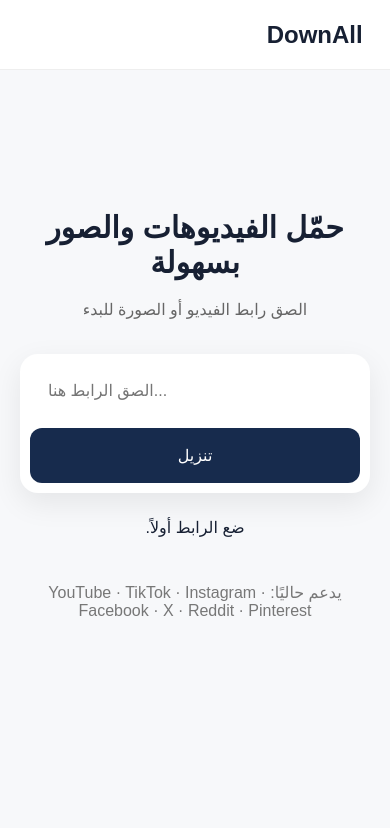
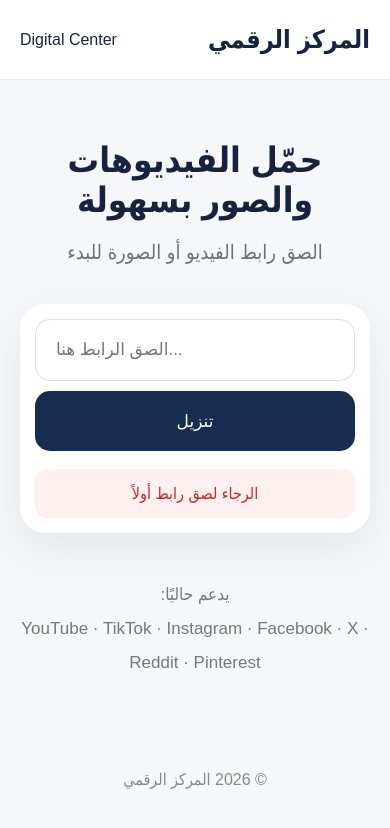
Before and after one commit to digitalcenter3481-stack/downloader-site, a plain HTML site: page index.html in a window 390 px wide. Both pictures are taken after a click on the button "تنزيل". Drawn offline with Linux system fonts and the light colour scheme.

Commit message:
index.html
Updated the title and added a description meta tag. Enhanced styles for better layout and responsiveness. Refactored JavaScript for improved readability and functionality.

```diff
--- a/index.html
+++ b/index.html
@@ -4,7 +4,10 @@
     <meta charset="UTF-8">
     <meta name="viewport" content="width=device-width, initial-scale=1.0">
 
-    <title>DownAll - تحميل الفيديوهات والصور</title>
+    <title>المركز الرقمي | تحميل الفيديوهات والصور</title>
+
+    <meta name="description"
+          content="المركز الرقمي لتحميل الفيديوهات والصور بسهولة من الإنترنت">
 
     <style>
         * {
@@ -13,13 +16,14 @@
 
         body {
             margin: 0;
-            font-family: Arial, sans-serif;
-            background: #f7f8fa;
-            color: #172033;
+            min-height: 100vh;
+            font-family: Arial, Tahoma, sans-serif;
+            background: #f5f7fa;
+            color: #17233c;
         }
 
         header {
-            height: 70px;
+            height: 80px;
             background: white;
             border-bottom: 1px solid #eee;
             display: flex;
@@ -29,82 +33,135 @@
         }
 
         .logo {
-            font-size: 24px;
+            font-size: 25px;
             font-weight: bold;
         }
 
-        main {
-            max-width: 900px;
-            margin: 100px auto;
-            padding: 20px;
+        .hero {
+            max-width: 950px;
+            margin: auto;
+            padding: 90px 20px 50px;
             text-align: center;
         }
 
-        h1 {
-            font-size: 42px;
-            margin-bottom: 20px;
+        .hero h1 {
+            font-size: clamp(35px, 6vw, 65px);
+            margin: 0 0 20px;
         }
 
-        .description {
-            color: #666;
-            margin-bottom: 35px;
+        .hero p {
+            color: #707070;
+            font-size: 20px;
+            margin-bottom: 40px;
         }
 
         .download-box {
+            background: white;
+            max-width: 850px;
+            margin: auto;
+            padding: 15px;
+            border-radius: 25px;
+            box-shadow: 0 15px 45px rgba(0,0,0,.08);
+        }
+
+        .form {
             display: flex;
             gap: 10px;
-            background: white;
-            padding: 10px;
-            border-radius: 18px;
-            box-shadow: 0 10px 30px rgba(0,0,0,.08);
         }
 
-        input {
+        #url {
             flex: 1;
-            border: 0;
+            min-width: 0;
+            border: 1px solid #ddd;
+            border-radius: 15px;
+            padding: 20px;
+            font-size: 17px;
             outline: none;
-            padding: 18px;
-            font-size: 16px;
             direction: ltr;
         }
 
-        button {
-            border: 0;
-            background: #172b4d;
+        #url:focus {
+            border-color: #172d50;
+        }
+
+        #download {
+            border: none;
+            border-radius: 15px;
+            padding: 0 35px;
+            background: #172d50;
             color: white;
-            padding: 0 30px;
-            border-radius: 12px;
-            font-size: 16px;
+            font-size: 17px;
             cursor: pointer;
         }
 
-        button:disabled {
+        #download:hover {
+            opacity: .9;
+        }
+
+        #download:disabled {
             opacity: .6;
             cursor: wait;
         }
 
         #status {
-            margin-top: 25px;
-            min-height: 30px;
+            display: none;
+            margin-top: 18px;
+            padding: 15px;
+            border-radius: 12px;
+            font-size: 16px;
         }
 
-        .platforms {
-            margin-top: 35px;
-            color: #777;
+        .success {
+            display: block !important;
+            background: #e9f8ee;
+            color: #16823b;
         }
 
-        @media(max-width:600px) {
-
-            h1 {
-                font-size: 30px;
+        .error {
+            display: block !important;
+            background: #fff0f0;
+            color: #c62828;
         }
 
-            .download-box {
+        .loading {
+            display: block !important;
+            background: #f0f3f8;
+            color: #172d50;
+        }
+
+        .supported {
+            margin-top: 45px;
+            color: #777;
+            font-size: 17px;
+            line-height: 2;
+        }
+
+        footer {
+            text-align: center;
+            color: #888;
+            padding: 40px 20px;
+        }
+
+        @media (max-width: 650px) {
+            header {
+                padding: 0 20px;
+            }
+
+            .hero {
+                padding-top: 60px;
+            }
+
+            .form {
                 flex-direction: column;
             }
 
-            button {
-                height: 55px;
+            #download {
+                height: 60px;
+            }
+
+            #url {
+                width: 100%;
+                height: 60px;
             }
         }
     </style>
@@ -113,18 +170,21 @@
 <body>
 
 <header>
-    <div class="logo">DownAll</div>
+    <div class="logo">المركز الرقمي</div>
+    <div>Digital Center</div>
 </header>
 
-<main>
+<main class="hero">
 
     <h1>حمّل الفيديوهات والصور بسهولة</h1>
 
-    <p class="description">
+    <p>
         الصق رابط الفيديو أو الصورة للبدء
     </p>
 
     <div class="download-box">
+
+        <div class="form">
 
             <input
                 id="url"
@@ -133,7 +193,7 @@
                 autocomplete="off"
             >
 
-        <button id="downloadBtn">
+            <button id="download" onclick="startDownload()">
                 تنزيل
             </button>
 
@@ -141,37 +201,66 @@
 
         <div id="status"></div>
 
-    <div class="platforms">
-        يدعم حاليًا:
+    </div>
+
+    <div class="supported">
+        يدعم حاليًا:<br>
         YouTube · TikTok · Instagram · Facebook · X · Reddit · Pinterest
     </div>
 
 </main>
 
+<footer>
+    © 2026 المركز الرقمي
+</footer>
+
+
 <script>
 
-const button = document.getElementById("downloadBtn");
-const input = document.getElementById("url");
-const status = document.getElementById("status");
+const RENDER_SERVER =
+    "https://downloader-site-y3k0.onrender.com";
 
 
-button.addEventListener("click", async () => {
+async function startDownload() {
 
-    const url = input.value.trim();
+    const input =
+        document.getElementById("url");
+
+    const button =
+        document.getElementById("download");
+
+    const status =
+        document.getElementById("status");
+
+    const url =
+        input.value.trim();
+
 
     if (!url) {
-        status.textContent = "ضع الرابط أولاً.";
+
+        showStatus(
+            "الرجاء لصق رابط أولاً",
+            "error"
+        );
+
         return;
     }
 
+
     button.disabled = true;
     button.textContent = "جاري التحميل...";
-    status.textContent = "جاري معالجة الرابط...";
+
+    showStatus(
+        "جاري إرسال الرابط إلى خادم التحميل...",
+        "loading"
+    );
+
 
     try {
 
-        const response = await fetch("/api/download", {
-
+        const response = await fetch(
+            RENDER_SERVER + "/download",
+            {
                 method: "POST",
 
                 headers: {
@@ -181,59 +270,137 @@ button.addEventListener("click", async () => {
                 body: JSON.stringify({
                     url: url
                 })
-
-        });
+            }
+        );
 
 
         if (!response.ok) {
 
-            let error = "فشل التحميل.";
-
-            try {
-                const data = await response.json();
-
-                if (data.error) {
-                    error = data.error;
-                }
-
-            } catch (_) {}
-
-            throw new Error(error);
+            throw new Error(
+                "HTTP " + response.status
+            );
         }
 
 
-        const blob = await response.blob();
+        const contentType =
+            response.headers.get("content-type") || "";
 
-        const downloadUrl = window.URL.createObjectURL(blob);
 
-        const a = document.createElement("a");
+        /*
+         * إذا كان السيرفر يرجع JSON
+         */
+        if (contentType.includes("application/json")) {
 
-        a.href = downloadUrl;
+            const data =
+                await response.json();
 
-        a.download = "download.mp4";
 
-        document.body.appendChild(a);
+            if (data.download_url) {
 
-        a.click();
+                window.location.href =
+                    data.download_url;
 
-        a.remove();
+                showStatus(
+                    "تم تجهيز الملف للتحميل",
+                    "success"
+                );
 
-        window.URL.revokeObjectURL(downloadUrl);
+            }
 
-        status.textContent = "تم التحميل بنجاح.";
+            else if (data.url) {
+
+                window.location.href =
+                    data.url;
+
+                showStatus(
+                    "تم تجهيز الملف للتحميل",
+                    "success"
+                );
+
+            }
+
+            else {
+
+                throw new Error(
+                    data.error ||
+                    "لم يتم العثور على رابط التحميل"
+                );
+            }
+
+        }
+
+        /*
+         * إذا كان السيرفر يرجع الملف مباشرة
+         */
+        else {
+
+            const blob =
+                await response.blob();
+
+
+            const fileURL =
+                URL.createObjectURL(blob);
+
+
+            const link =
+                document.createElement("a");
+
+
+            link.href = fileURL;
+
+            link.download = "download";
+
+
+            document.body.appendChild(link);
+
+            link.click();
+
+            link.remove();
+
+
+            URL.revokeObjectURL(fileURL);
+
+
+            showStatus(
+                "تم التحميل بنجاح",
+                "success"
+            );
+        }
+
 
     } catch (error) {
 
-        status.textContent = error.message;
+        console.error(error);
 
-    } finally {
+
+        showStatus(
+            "فشل التحميل. تأكد من الرابط وحاول مرة أخرى.",
+            "error"
+        );
+
+    }
+
 
     button.disabled = false;
 
     button.textContent = "تنزيل";
 }
 
-});
+
+
+function showStatus(message, type) {
+
+    const status =
+        document.getElementById("status");
+
+
+    status.textContent =
+        message;
+
+
+    status.className =
+        type;
+}
 
 </script>
 
```
Lines whose indentation alone changed are shown as unchanged.
